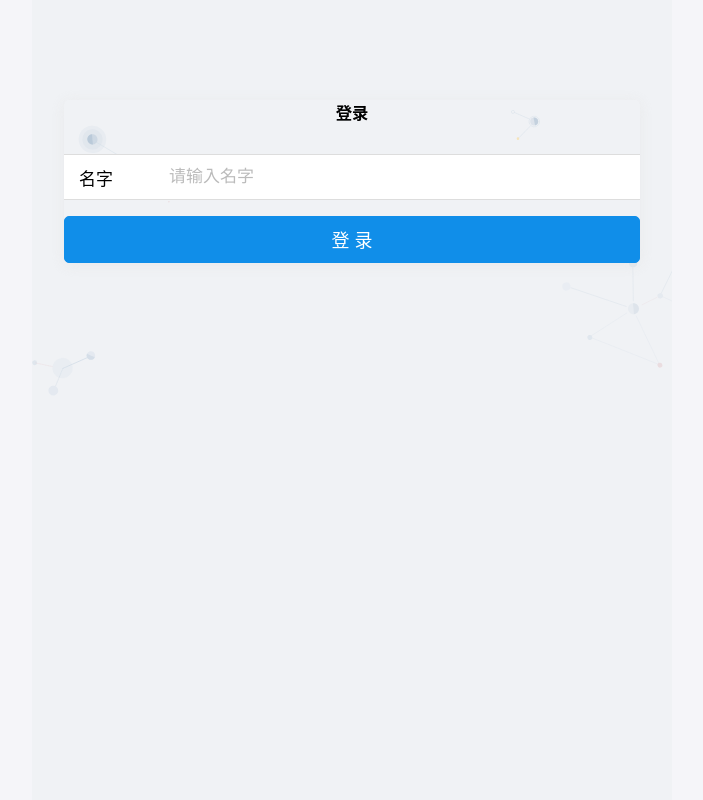
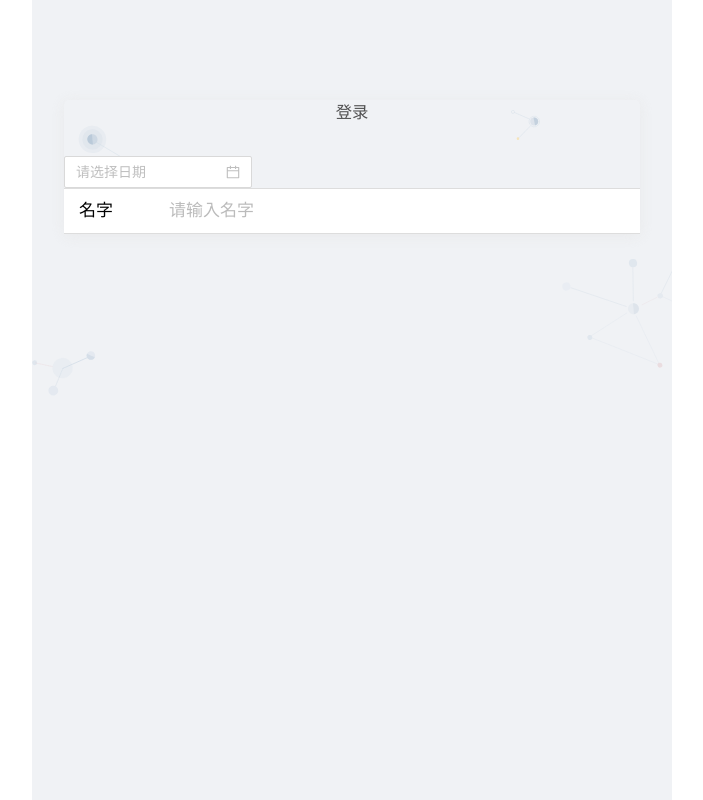
Before and after one commit to Jairwin-L/vite-react-ts-demo, a React (Vite) app: page / in a window 1280 px wide. Shown: the whole page, without its empty margins (288-991 px from the left). Built offline with nearby package versions, Linux system fonts and the light colour scheme.

Commit message:
add: 使用antd的DatePicker组件问题复现

```diff
--- a/package.json
+++ b/package.json
@@ -7,9 +7,9 @@
 		"serve": "vite preview"
 	},
 	"dependencies": {
+		"antd": "^4.16.6",
 		"antd-mobile": "^2.3.4",
 		"indexof": "^0.0.1",
-		"moment": "^2.29.1",
 		"react": "^17.0.2",
 		"react-dom": "^17.0.2",
 		"react-router-dom": "^5.2.0"
--- a/src/index.tsx
+++ b/src/index.tsx
@@ -3,5 +3,6 @@ import ReactDOM from 'react-dom';
 import './index.less';
 import Router from './router';
 import 'antd-mobile/dist/antd-mobile.less'
+import 'antd/dist/antd.less';
 
 ReactDOM.render(<Router />, document.getElementById('app'));
--- a/src/pages/demo.tsx
+++ b/src/pages/demo.tsx
@@ -1,18 +1,12 @@
 import React, { useEffect, useState } from 'react'
-import { useHistory } from "react-router-dom"
 import { List, InputItem, Button } from 'antd-mobile';
+import { DatePicker } from 'antd';
 import '@css/login.less'
 
 export default (): JSX.Element => {
 	const [formValues, setFormValues] = useState({
 		name: '',
 	});
-	useEffect(() => {
-		// document.title = `登录 | ${window.title}`
-	}, [])
-	const onLogin = () => {
-		console.log('form=====>：', formValues);
-	}
 
 	const updateFormValues = (values: any) => {
     setFormValues((state) => {
@@ -28,7 +22,9 @@ export default (): JSX.Element => {
 			<div className="login_main">
 				<div className="login_form">
 					<h3>登录</h3>
-					{/* TODO:报错如图：vendor.dc84d456.js:27 ReferenceError: require is not defined */}
+					{/* TODO:触发的时候报错：ReferenceError: module is not defined */}
+					<DatePicker placeholder="请选择日期" />
+					{/* TODO:报错如图：vendor.dc84d456.js:27 ReferenceError: require is not defined(已解决，请看issue) */}
 					<List>
 						<InputItem
 							clear
@@ -40,7 +36,6 @@ export default (): JSX.Element => {
 							<span className="info">名字</span>
 						</InputItem>
 					</List>
-					<Button className="login_btn" type="primary" onClick={onLogin}>登录</Button>
 				</div>
 			</div>
 		</div>
--- a/vite.config.ts
+++ b/vite.config.ts
@@ -20,7 +20,12 @@ export default defineConfig({
 	],
 	server: {
 		host: 'dev.jairwin.cn',
-		port: 7083,
+		port: 6083,
+	},
+	build: {
+		commonjsOptions: {
+			transformMixedEsModules: true
+		}
 	},
 	css: {
 		preprocessorOptions: {
```
Also changed, not shown: 1 other file (tests, documents, lock files or other folders).
